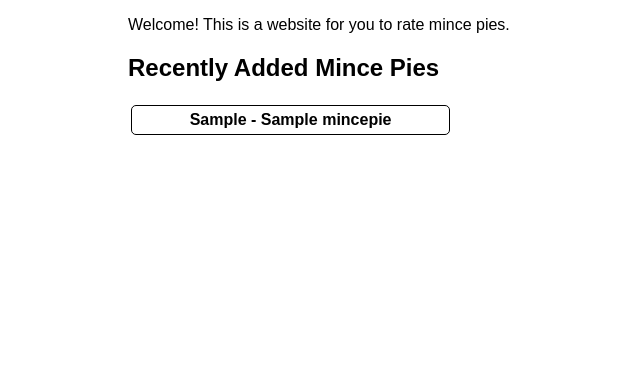
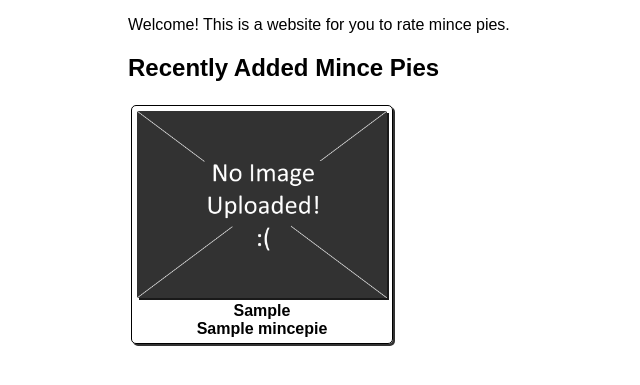
Before and after one commit to MattJamesChampion/mince-pie-rate, a Django app: page / in a window 1280 px wide. Shown: the part 62-447 px from the top of the page, without its empty margins (0-640 px from the left). Run offline with Django 3.2, Linux system fonts and the light colour scheme; tables that the repository leaves empty hold one stand-in row (values such as "Sample post").

Commit message:
Modify the style of mince pie cards

```diff
--- a/website/rate/static/rate/style.css
+++ b/website/rate/static/rate/style.css
@@ -70,17 +70,23 @@ th, td {
     border: 1px black solid;
     padding: 5px;
     margin: 3px;
-    width: 30%;
+    width: 250px;
     text-align: center;
     text-decoration: none;
     color: black;
     border-radius: 5px;
     font-weight: 600;
+    box-shadow: 2px 2px rgb(50, 50, 50);
 }
 
 .mince_pie_card:hover {
     background-color: rgb(200, 200, 200);
     color: black;
+}
+
+.mince_pie_card .mince_pie_image {
+    width: 100%;
+    box-shadow: 2px 2px rgb(25, 25, 25);
 }
 
 @media screen and (max-width: 860px) {
--- a/website/rate/templates/rate/mince_pie_details.html
+++ b/website/rate/templates/rate/mince_pie_details.html
@@ -1,8 +1,12 @@
+{% load static %}
 <section class="mince_pie_cards">
 {% if mince_pie_list.all %}
     {% for mince_pie in mince_pie_list %}
         <a href="{% url 'detail' mince_pie.id %}" class="mince_pie_card">
-            {{mince_pie}}
+            <img class="mince_pie_image" src="{% static 'rate/mince_pie_placeholder.png' %}"/>
+            {{mince_pie.brand}}
+            <br />
+            {{mince_pie.name}}
         </a>
     {% endfor %}
     {% else %}
```
Also changed, not shown: website/rate/static/rate/mince_pie_placeholder.png (added).
